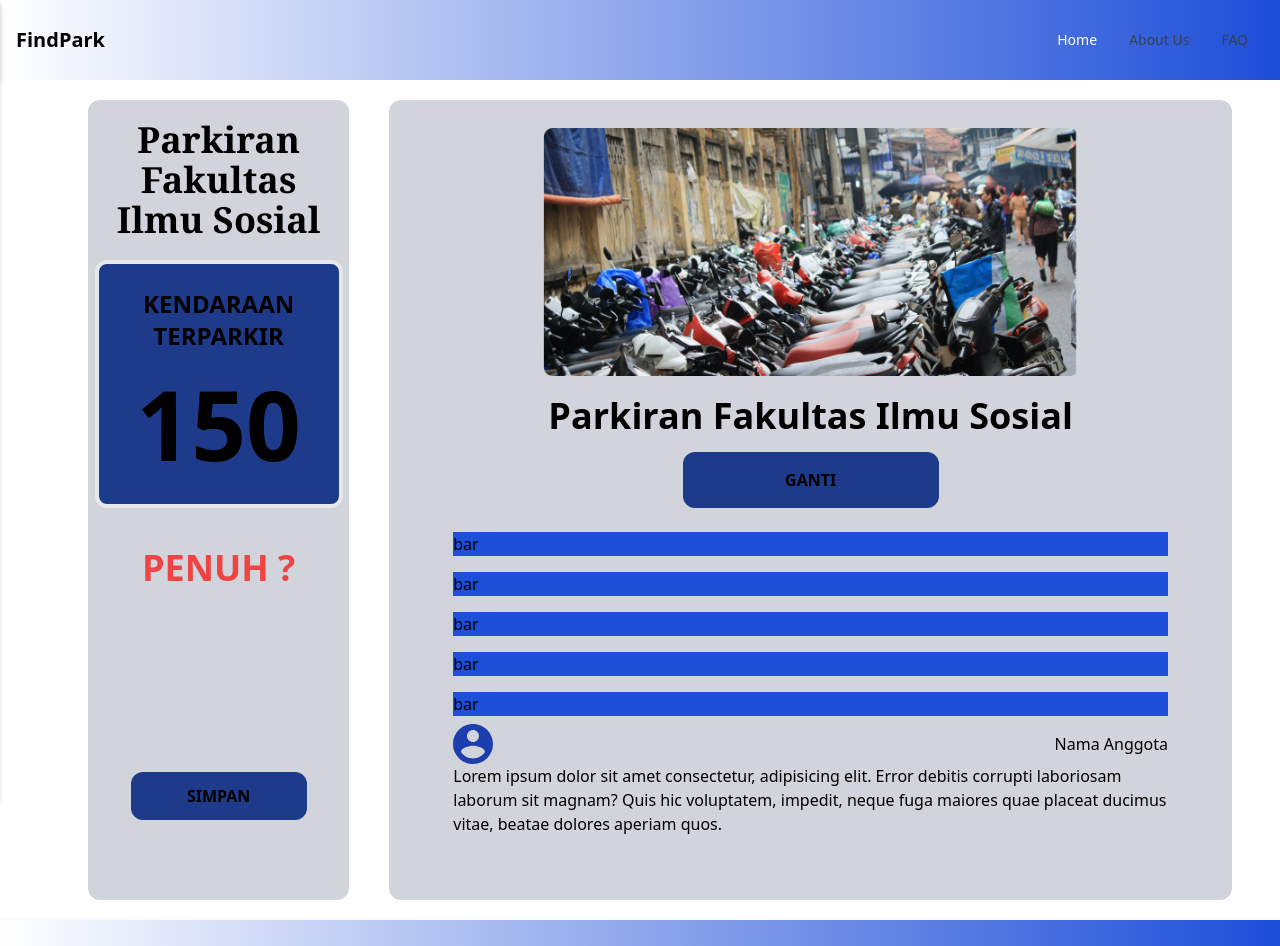
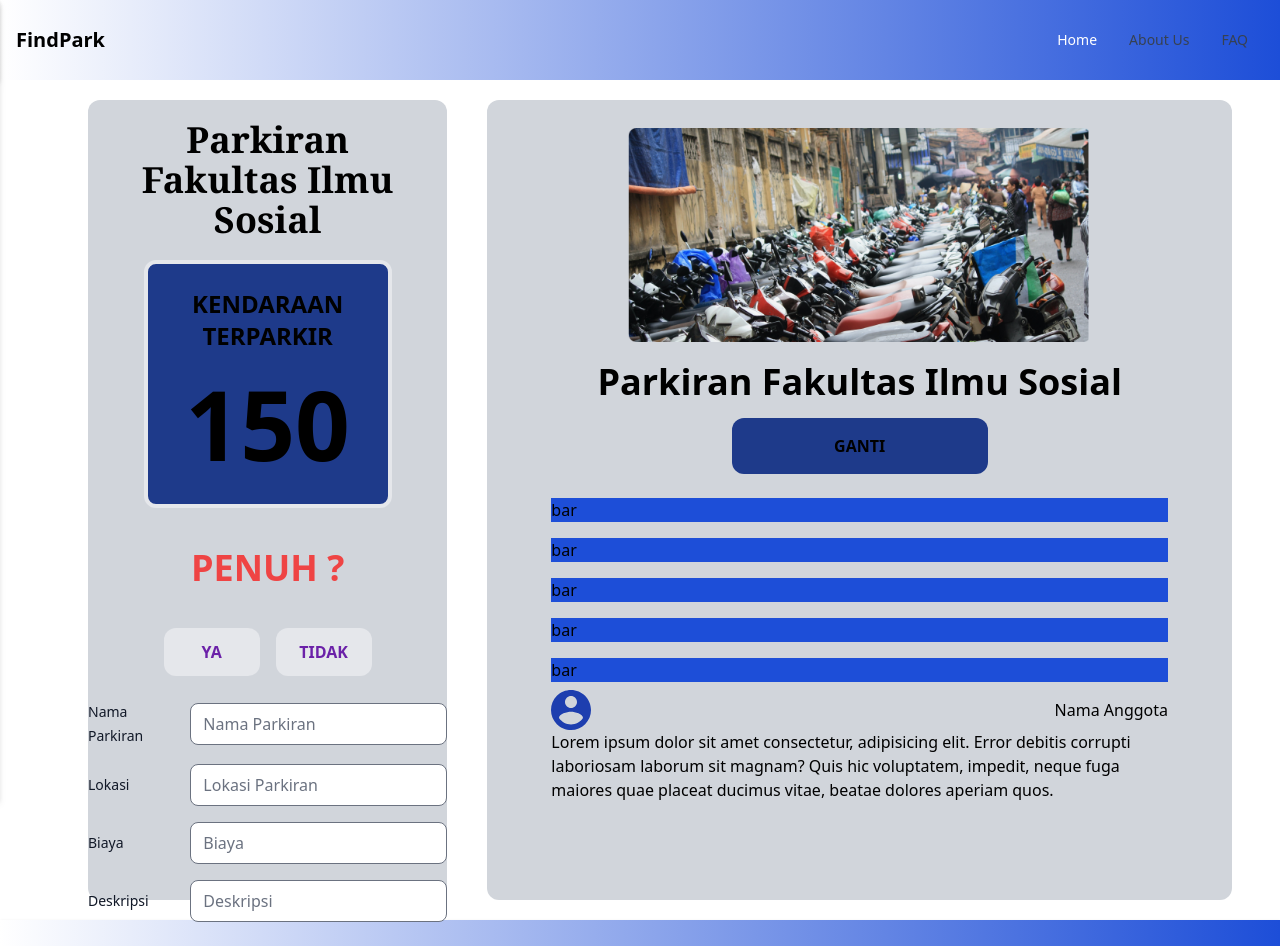
Before and after one commit to ahmadadi1415/nextfindpark, a Next.js app: page /operators/dashboard in a window 1280 px wide. Shown: the top 946 px of the page. Built offline with nearby package versions, Linux system fonts and the light colour scheme; no server answers.

Commit message:
update operator

```diff
--- a/src/pages/operators/dashboard.tsx
+++ b/src/pages/operators/dashboard.tsx
@@ -19,7 +19,7 @@ export default function Dashboard(props) {
         <main className="px-10 min-h-screen bg-white ">
           <div className="px-4 ">
             <div className="py-5 flex -mx-2 ">
-              <div className="container w-1/3 flex lg:pl-10">
+              <div className="container w-1/2 flex lg:pl-10">
                 <div className="flex flex-col items-center bg-gray-300 rounded-xl h-screen ">
                   <h1 className="text-center px-4 py-5 text-black text-4xl font-serif font-bold">
                     Parkiran Fakultas Ilmu Sosial
@@ -35,7 +35,65 @@ export default function Dashboard(props) {
                       PENUH ?
                     </h1>
                   </div>
-                  <div className="mt-36">
+                  <div className="flex gap-4">
+                    <button className="focus:bg-blue-900 focus:text-white bg-gray-200 text-purple-800 rounded-xl font-bold text-center w-24 h-12">
+                      YA
+                    </button>
+                    <button className="focus:bg-blue-900 focus:text-white bg-gray-200 text-purple-800 rounded-xl font-bold text-center w-24 h-12">
+                      TIDAK
+                    </button>
+                  </div>
+                  <div className="py-4">
+                    <div className="flex justify-between items-center py-2">
+                      <label className="mr-4 inline-block text-sm font-medium leading-6 text-gray-900">
+                        Nama Parkiran
+                      </label>
+                      <input
+                        type="text"
+                        name="namaparkir"
+                        id="namaparkir"
+                        className="px-3 py-2 rounded-lg border-1"
+                        placeholder="Nama Parkiran"
+                      ></input>
+                    </div>
+                    <div className="flex justify-between items-center py-2">
+                      <label className="mr-4 inline-block text-sm font-medium leading-6 text-gray-900">
+                        Lokasi
+                      </label>
+                      <input
+                        type="text"
+                        name="lokasiparkiran"
+                        id="lokasiparkiran"
+                        className="px-3 py-2 rounded-lg border-1"
+                        placeholder="Lokasi Parkiran"
+                      ></input>
+                    </div>
+                    <div className="flex justify-between items-center py-2">
+                      <label className="mr-4 inline-block text-sm font-medium leading-6 text-gray-900">
+                        Biaya
+                      </label>
+                      <input
+                        type="text"
+                        name="biaya"
+                        id="biaya"
+                        className="px-3 py-2 rounded-lg border-1"
+                        placeholder="Biaya"
+                      ></input>
+                    </div>
+                    <div className="flex justify-between items-center py-2">
+                      <label className="mr-4 inline-block text-sm font-medium leading-6 text-gray-900">
+                        Deskripsi
+                      </label>
+                      <input
+                        type="text"
+                        name="deskripsi"
+                        id="deskripsi"
+                        className="px-3 py-2 rounded-lg border-1"
+                        placeholder="Deskripsi"
+                      ></input>
+                    </div>
+                  </div>
+                  <div className="mt-16">
                     <button className="bg-blue-900 rounded-xl font-bold text-center w-44 h-12">
                       SIMPAN
                     </button>
```
